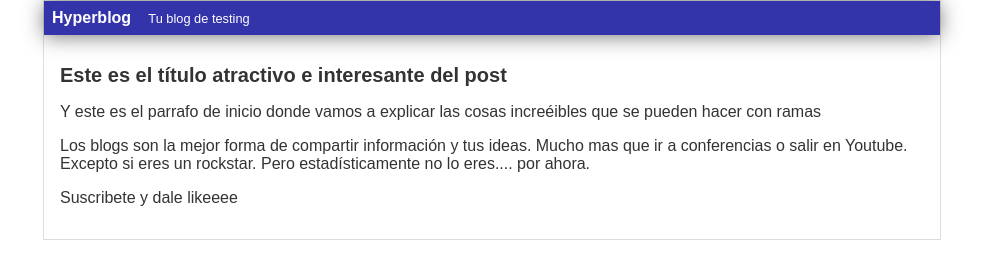
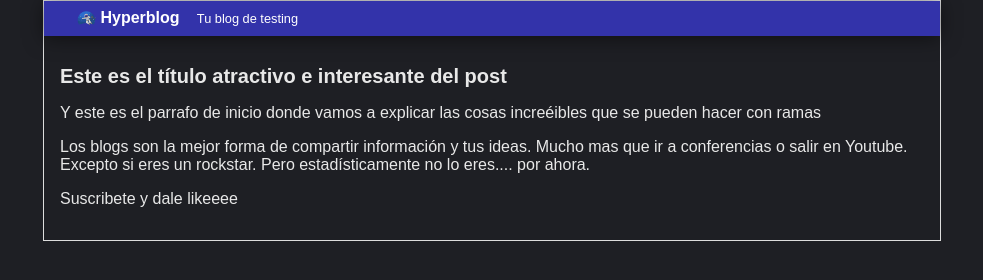
Before and after one commit to dfagundez/hyperblog, a plain HTML site: page index.html in a window 1280 px wide. Shown: the whole page, without its empty margins (148-1131 px from the left). Drawn offline with Linux system fonts and the light colour scheme.

Commit message:
Color de fondo, logo nuevo y mejor color de header

```diff
--- a/index.html
+++ b/index.html
@@ -10,6 +10,7 @@
 <body>
     <div id="container">
         <div id="cabecera">
+            <img id="logo" src="img/astronaut.png" />
             Hyperblog
             <span id="tagline">Tu blog de testing</span>
         </div>
--- a/styles/styles.css
+++ b/styles/styles.css
@@ -1,5 +1,7 @@
 body {
-  color: #333;
+  background: #1e1f24;
+  /*color: #333;*/
+  color: rgb(232, 232, 232);
   text-align: center;
   font-family: Arial;
   font-size: 16px;
@@ -13,7 +15,12 @@ body {
   color: white;
   font-weight: bold;
   margin: 0;
-  padding: 0.5em;
+  padding: 0.5em 0 0.5em 2em;
+}
+
+#cabecera #logo {
+  width: 20px;
+  vertical-align: middle;
 }
 
 #cabecera #tagline {
@@ -33,6 +40,7 @@ body {
 #container h1 {
   font-size: 20px;
 }
+
 #post {
   padding: 1em;
 }
```
